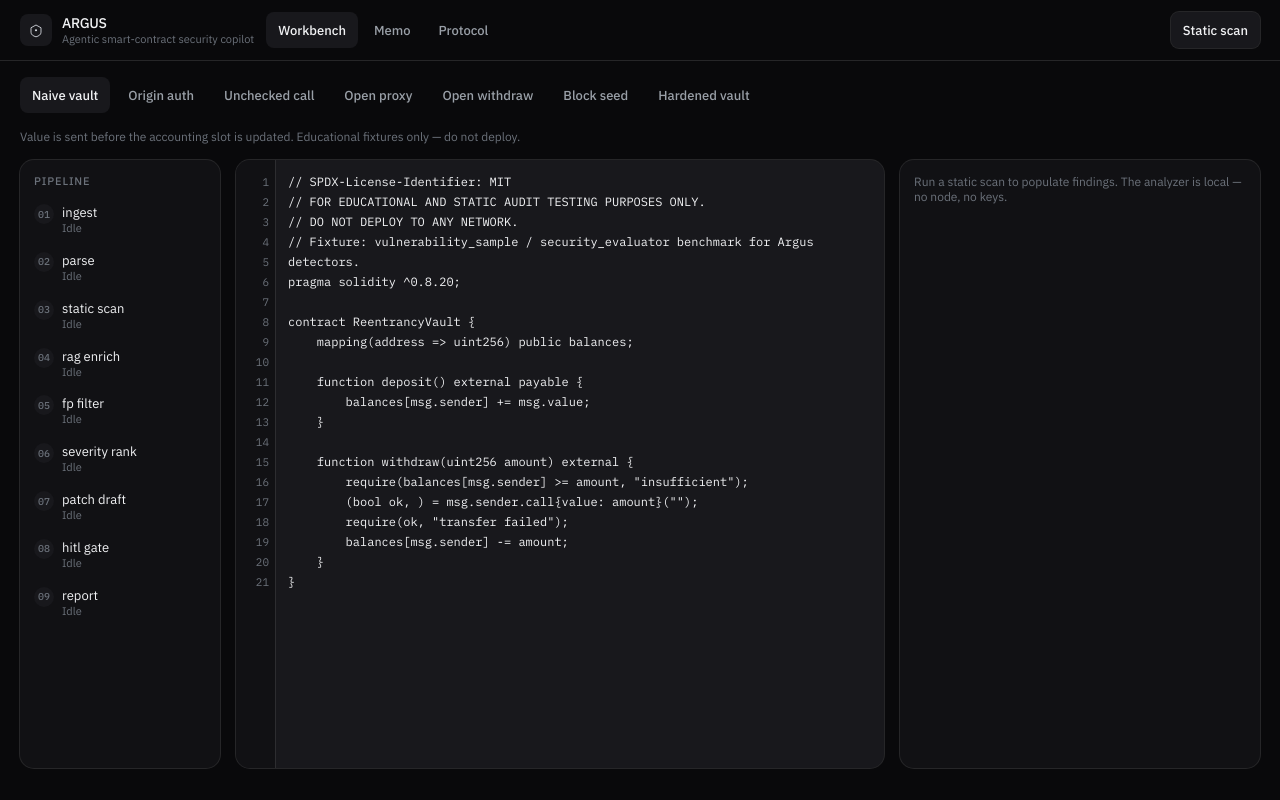
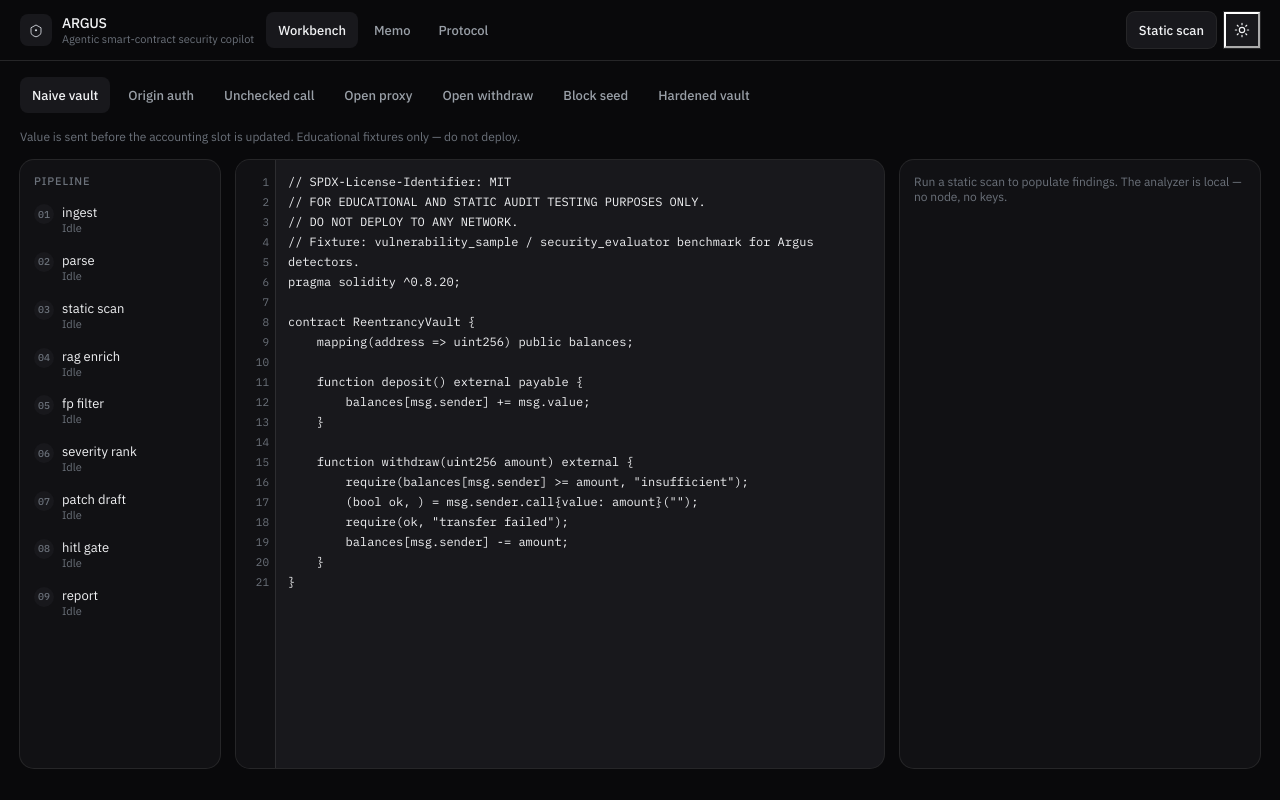
Before and after one commit to devtechedge/blockchain_expert, a Next.js app: page / in a window 1280 px wide. Built offline with nearby package versions, Linux system fonts and the light colour scheme.

Commit message:
ui: add light/dark theme toggle to the workbench header
Persisted in localStorage. Blocking boot script avoids a first-paint flash.

```diff
--- a/src/app/globals.css
+++ b/src/app/globals.css
@@ -1,4 +1,5 @@
-:root {
+:root,
+[data-theme="dark"] {
   --bg: #09090b;
   --surface: #111114;
   --elevated: #18181c;
@@ -17,13 +18,35 @@
   --font-mono: "IBM Plex Mono", ui-monospace, "SF Mono", Menlo, Consolas, monospace;
 }
 
+[data-theme="light"] {
+  --bg: #f3f2ee;
+  --surface: #fbfaf7;
+  --elevated: #ecebe6;
+  --fg: #17171a;
+  --muted: #5a5e65;
+  --subtle: #7c8188;
+  --accent: #1a1a1d;
+  --accent-fg: #f3f2ee;
+  --border: color-mix(in oklab, var(--fg) 14%, transparent);
+  --mint: #0f766e;
+  --critical: #b42318;
+  --high: #b45309;
+  --medium: #475569;
+  --low: #166534;
+}
+
 * { box-sizing: border-box; }
 html, body { margin: 0; min-height: 100%; }
+html { color-scheme: dark; }
+html[data-theme="light"] { color-scheme: light; }
 body {
   background: var(--bg);
   color: var(--fg);
   font-family: var(--font-sans);
   -webkit-font-smoothing: antialiased;
+}
+@media (prefers-reduced-motion: no-preference) {
+  body { transition: background-color 180ms ease, color 180ms ease; }
 }
 button:not(:disabled) { cursor: pointer; }
 button:disabled { opacity: 0.4; cursor: default; }
@@ -188,3 +211,19 @@
     background-color: color-mix(in oklab, var(--fg) 52%, transparent);
   }
 }
+
+.theme-toggle {
+  width: 36px; height: 36px; padding: 0; flex: 0 0 36px;
+  display: grid; place-items: center; position: relative;
+  background: var(--elevated); color: var(--fg);
+  box-shadow: 0 0 0 1px var(--border);
+}
+.theme-toggle .icon {
+  grid-area: 1 / 1; display: grid; place-items: center;
+  transition: opacity 300ms cubic-bezier(0.2,0,0,1), transform 300ms cubic-bezier(0.2,0,0,1), filter 300ms cubic-bezier(0.2,0,0,1);
+}
+.theme-toggle .icon.on { opacity: 1; transform: scale(1); filter: blur(0); }
+.theme-toggle .icon.off { opacity: 0; transform: scale(0.25); filter: blur(4px); }
+@media (max-width: 640px) {
+  .theme-toggle { margin-left: auto; }
+}
--- a/src/app/layout.tsx
+++ b/src/app/layout.tsx
@@ -9,10 +9,13 @@
   icons: { icon: "/favicon.svg" },
 };
 
+const THEME_BOOT = `(function(){try{var t=localStorage.getItem("argus-theme");if(t!=="light"&&t!=="dark")t="dark";var r=document.documentElement;r.setAttribute("data-theme",t);r.style.colorScheme=t;}catch(e){document.documentElement.setAttribute("data-theme","dark");}})();`;
+
 export default function RootLayout({ children }: { children: ReactNode }) {
   return (
-    <html lang="en">
+    <html lang="en" suppressHydrationWarning>
       <head>
+        <script dangerouslySetInnerHTML={{ __html: THEME_BOOT }} />
         <link rel="preconnect" href="https://fonts.googleapis.com" />
         <link rel="preconnect" href="https://fonts.gstatic.com" crossOrigin="" />
         <link
--- /dev/null
+++ b/src/components/ThemeToggle.tsx
@@ -0,0 +1,47 @@
+"use client";
+
+import { useEffect, useState } from "react";
+
+type ThemeName = "light" | "dark";
+
+export function ThemeToggle() {
+  const [theme, setTheme] = useState<ThemeName>("dark");
+
+  useEffect(() => {
+    const stored = document.documentElement.getAttribute("data-theme");
+    setTheme(stored === "light" ? "light" : "dark");
+  }, []);
+
+  function toggle() {
+    const next: ThemeName = theme === "dark" ? "light" : "dark";
+    setTheme(next);
+    const root = document.documentElement;
+    root.setAttribute("data-theme", next);
+    root.style.colorScheme = next;
+    localStorage.setItem("argus-theme", next);
+  }
+
+  const isLight = theme === "light";
+
+  return (
+    <button
+      type="button"
+      className="theme-toggle"
+      onClick={toggle}
+      aria-label={isLight ? "Switch to dark mode" : "Switch to light mode"}
+      title={isLight ? "Dark mode" : "Light mode"}
+    >
+      <span className={`icon ${isLight ? "on" : "off"}`} aria-hidden>
+        <svg width="16" height="16" viewBox="0 0 24 24" fill="none" stroke="currentColor" strokeWidth="1.75" strokeLinecap="round" strokeLinejoin="round">
+          <path d="M21 14.3A9 9 0 1 1 9.7 3 7 7 0 0 0 21 14.3z" />
+        </svg>
+      </span>
+      <span className={`icon ${isLight ? "off" : "on"}`} aria-hidden>
+        <svg width="16" height="16" viewBox="0 0 24 24" fill="none" stroke="currentColor" strokeWidth="1.75" strokeLinecap="round" strokeLinejoin="round">
+          <circle cx="12" cy="12" r="4" />
+          <path d="M12 2v2M12 20v2M4.93 4.93l1.41 1.41M17.66 17.66l1.41 1.41M2 12h2M20 12h2M4.93 19.07l1.41-1.41M17.66 6.34l1.41-1.41" />
+        </svg>
+      </span>
+    </button>
+  );
+}
--- a/src/components/Workbench.tsx
+++ b/src/components/Workbench.tsx
@@ -1,6 +1,7 @@
 "use client";
 
 import { useMemo, useState } from "react";
+import { ThemeToggle } from "@/components/ThemeToggle";
 import { runDeterministicPipeline } from "@/lib/argus/agent.ts";
 import { MCP_TOOLS } from "@/lib/argus/mcp-tools.ts";
 import { countBySeverity, toMarkdown } from "@/lib/argus/report.ts";
@@ -75,6 +76,7 @@
           <button type="button" className="btn secondary" onClick={scan}>
             Static scan
           </button>
+          <ThemeToggle />
         </div>
       </header>
 
```
